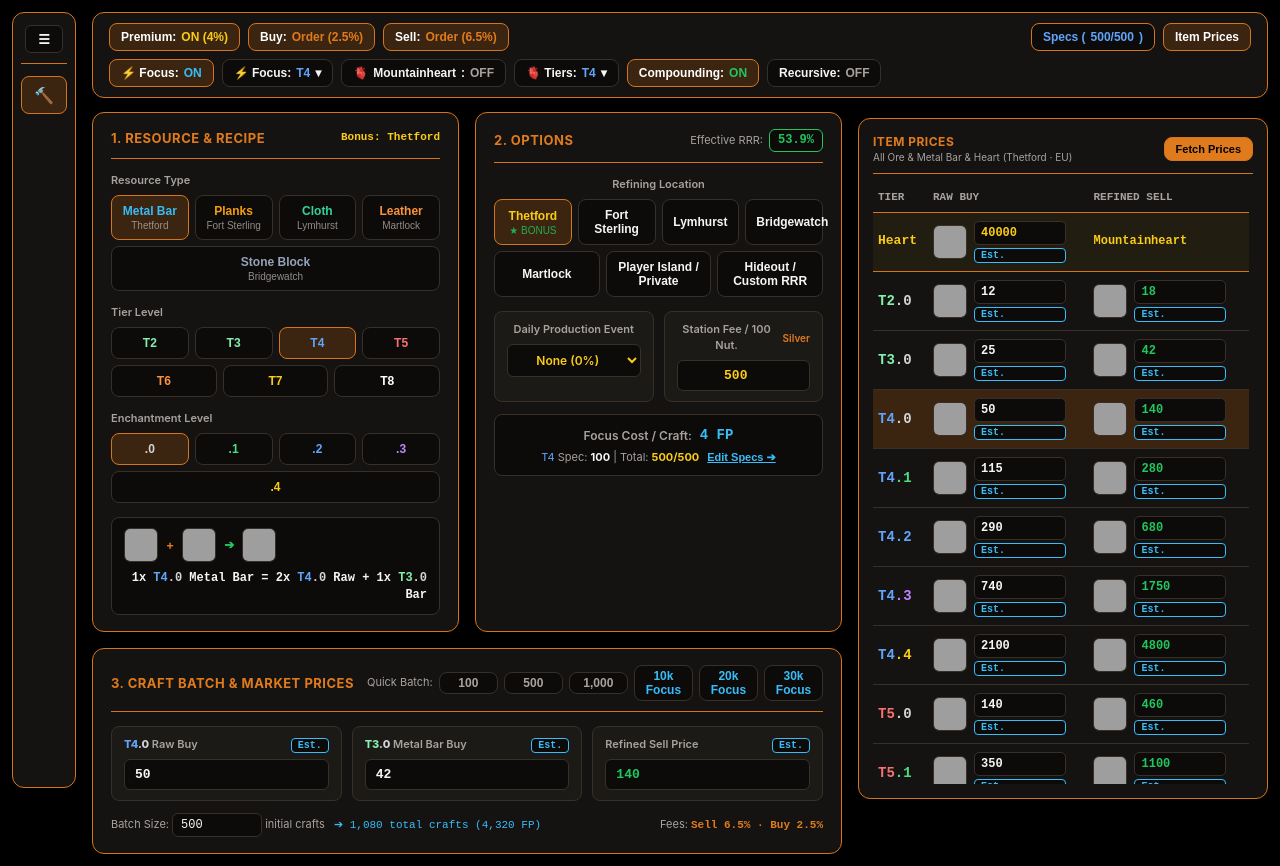
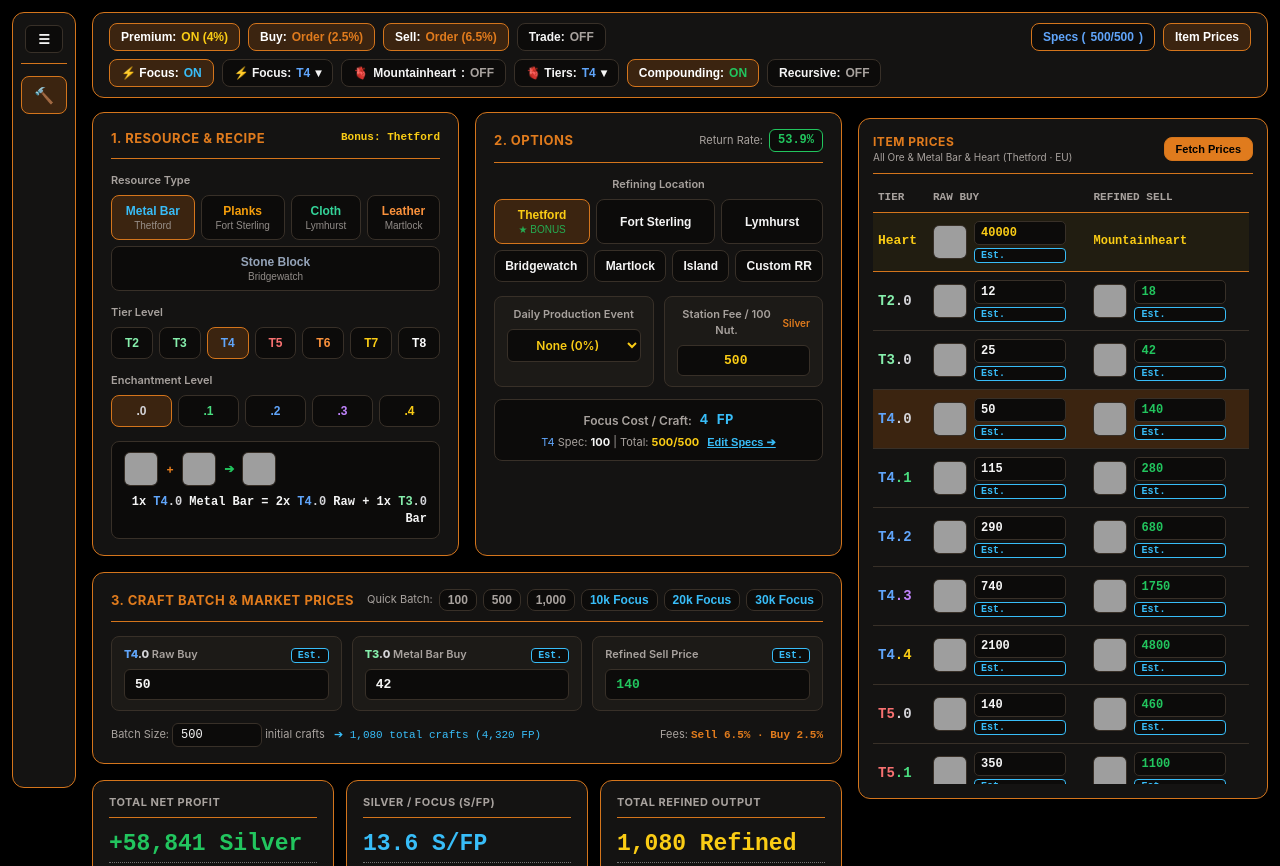
Before and after one commit to kamilexed/kamilexed-albion, a website: page refining.html in a window 1280 px wide. Shown: the top 866 px of the page. Drawn offline with Linux system fonts and the light colour scheme; grey boxes are pictures that could not be loaded.

Commit message:
Add Direct Trade 0% tax toggle, fix Bridgewatch centering, update labels, and lock tier picker position

```diff
--- a/albion_rules.js
+++ b/albion_rules.js
@@ -91,8 +91,8 @@
       { id: 'Lymhurst', name: 'Lymhurst', bonus: 'fiber', isCity: true },
       { id: 'Bridgewatch', name: 'Bridgewatch', bonus: 'stone', isCity: true },
       { id: 'Martlock', name: 'Martlock', bonus: 'hide', isCity: true },
-      { id: 'Island', name: 'Player Island / Private', bonus: null, isCity: false },
-      { id: 'Custom', name: 'Hideout / Custom RRR', bonus: null, isCity: false },
+      { id: 'Island', name: 'Island', bonus: null, isCity: false },
+      { id: 'Custom', name: 'Custom RR', bonus: null, isCity: false },
     ];
 
     // Tier requirements and verified base Item Values / Focus Costs
@@ -256,10 +256,12 @@
     /**
      * Market Fee rate calculation.
      * verified: Albion Market Rules:
+     * - Direct Trade (player-to-player outside the Market): 0% tax & 0% setup fee.
      * - Market Tax: 4% with Premium, 8% without Premium.
-     * - Listing / Setup Fee: 2.5% for Sell Orders, 0% for Direct/Instant Sell.
+     * - Listing / Setup Fee: 2.5% for Sell Orders, 0% for Instant Sell.
      */
-    function getMarketFeeRate({ hasPremium = true, orderType = 'sell_order' }) {
+    function getMarketFeeRate({ hasPremium = true, orderType = 'sell_order', directTrade = false }) {
+      if (directTrade || orderType === 'direct_trade') return 0.0;
       const baseTax = hasPremium ? 0.04 : 0.08;
       const setupFee = orderType === 'sell_order' ? 0.025 : 0.0;
       return baseTax + setupFee;
--- a/refining.html
+++ b/refining.html
@@ -302,7 +302,8 @@
       display: none;
       position: absolute;
       top: calc(100% + 6px);
-      right: 0;
+      left: 0;
+      right: auto;
       z-index: 500;
       background: var(--surface);
       border: 1.5px solid var(--border);
@@ -435,8 +436,8 @@
     }
 
     .btn-item {
-      flex: 1;
-      min-width: 64px;
+      flex: 1 1 auto;
+      min-width: fit-content;
       background: var(--surface-well);
       border: 1px solid var(--border-subtle);
       color: var(--text-muted);
@@ -445,7 +446,12 @@
       font-size: 12px;
       font-weight: 700;
       cursor: pointer;
+      display: flex;
+      flex-direction: column;
+      align-items: center;
+      justify-content: center;
       text-align: center;
+      white-space: nowrap;
       transition: background 0.12s, border-color 0.12s;
     }
 
@@ -848,6 +854,10 @@
             <button id="orderTypeToggle" class="btn-toggle active" type="button" title="Sell Order (tax + 2.5% setup fee) vs Instant Sell (tax only)">
               Sell: <span style="color: var(--accent);">Order (6.5%)</span>
             </button>
+
+            <button id="directTradeToggle" class="btn-toggle" type="button" title="Direct player-to-player trade (0% market sales tax &amp; setup fee)">
+              Trade: <span style="color: var(--text-muted);">OFF</span>
+            </button>
           </div>
 
           <div class="controls-cluster">
@@ -963,7 +973,7 @@
             <div class="card-header">
               <h2 class="card-title">2. Options</h2>
               <div style="display: flex; align-items: center; gap: 6px;">
-                <span style="font-size: 11px; color: var(--text-muted);">Effective RRR:</span>
+                <span style="font-size: 11px; color: var(--text-muted);">Return Rate:</span>
                 <span id="rrrBadge" style="font-size: 12px; font-weight: 800; font-family: monospace; color: var(--success); background: var(--surface-well); border: 1px solid var(--success); padding: 2px 8px; border-radius: 6px;" data-tooltip="Resource Return Rate applied to every craft">
                   53.9%
                 </span>
@@ -973,10 +983,10 @@
             <div class="section-label">Refining Location</div>
             <div class="btn-group" id="cityGroup"></div>
 
-            <!-- Custom RRR Box -->
+            <!-- Custom RR Box -->
             <div id="customRRRBox" style="display: none; background: var(--surface-alt); border: 1px solid var(--border-subtle); border-radius: 8px; padding: 9px 12px; margin-bottom: 12px;">
               <div class="options-center-row" style="font-size: 12px;">
-                <span style="color: var(--text-muted); font-weight: 600;">Custom Hideout / Zone RRR (%):</span>
+                <span style="color: var(--text-muted); font-weight: 600;">Custom RR (%):</span>
                 <input type="number" id="customRRRInput" min="0" max="90" step="0.1" value="53.9" class="inline-input" style="width: 80px; color: var(--success);">
               </div>
             </div>
@@ -1321,6 +1331,7 @@
       let hasPremium = true;
       let buyOrderType = 'buy_order';
       let orderType = 'sell_order';
+      let directTrade = false;
       let useHeart = false;
       let isRecursive = false;
       let focusTiers = { 3: false, 4: true, 5: false, 6: false, 7: false, 8: false };
@@ -1383,6 +1394,7 @@
       const premiumToggle = document.getElementById('premiumToggle');
       const buyOrderToggle = document.getElementById('buyOrderToggle');
       const orderTypeToggle = document.getElementById('orderTypeToggle');
+      const directTradeToggle = document.getElementById('directTradeToggle');
       const fetchAllPricesBtn = document.getElementById('fetchAllPricesBtn');
       const resourceGroup = document.getElementById('resourceGroup');
       const tierGroup = document.getElementById('tierGroup');
@@ -1462,7 +1474,7 @@
       const SESSION_STORAGE_KEY = 'ALBION_REFINING_SESSION_V1';
 
       function syncControlsUI() {
-        const sellTaxPct = (R.getMarketFeeRate({ hasPremium, orderType }) * 100).toFixed(1).replace(/\.0$/, '');
+        const sellTaxPct = (R.getMarketFeeRate({ hasPremium, orderType, directTrade }) * 100).toFixed(1).replace(/\.0$/, '');
         const buyTaxPct = (R.getBuyFeeRate({ buyOrderType }) * 100).toFixed(1).replace(/\.0$/, '');
 
         premiumToggle.className = 'btn-toggle' + (hasPremium ? ' active' : '');
@@ -1471,8 +1483,14 @@
         buyOrderToggle.className = 'btn-toggle' + (buyOrderType === 'buy_order' ? ' active' : '');
         buyOrderToggle.innerHTML = `Buy: <span style="color: ${buyOrderType === 'buy_order' ? 'var(--accent)' : 'var(--success)'};">${buyOrderType === 'buy_order' ? `Order (${buyTaxPct}%)` : `Instant (${buyTaxPct}%)`}</span>`;
 
-        orderTypeToggle.className = 'btn-toggle' + (orderType === 'sell_order' ? ' active' : '');
-        orderTypeToggle.innerHTML = `Sell: <span style="color: var(--accent);">${orderType === 'sell_order' ? `Order (${sellTaxPct}%)` : `Instant (${sellTaxPct}%)`}</span>`;
+        orderTypeToggle.disabled = directTrade;
+        orderTypeToggle.className = 'btn-toggle' + (!directTrade && orderType === 'sell_order' ? ' active' : '');
+        orderTypeToggle.innerHTML = directTrade
+          ? `Sell: <span style="color: var(--text-muted);">Trade (0%)</span>`
+          : `Sell: <span style="color: var(--accent);">${orderType === 'sell_order' ? `Order (${sellTaxPct}%)` : `Instant (${sellTaxPct}%)`}</span>`;
+
+        directTradeToggle.className = 'btn-toggle' + (directTrade ? ' active' : '');
+        directTradeToggle.innerHTML = `Trade: <span style="color: ${directTrade ? 'var(--success)' : 'var(--text-muted)'};">${directTrade ? 'ON (0%)' : 'OFF'}</span>`;
 
         compoundToggle.className = 'btn-toggle' + (compound ? ' active' : '');
         compoundToggle.innerHTML = `Compounding: <span style="color: ${compound ? 'var(--success)' : 'var(--text-muted)'};">${compound ? 'ON' : 'OFF'}</span>`;
@@ -1505,6 +1523,7 @@
             hasPremium,
             buyOrderType,
             orderType,
+            directTrade,
             useHeart,
             isRecursive,
             focusTiers,
@@ -1545,6 +1564,7 @@
           if (typeof s.hasPremium === 'boolean') hasPremium = s.hasPremium;
           if (s.buyOrderType === 'buy_order' || s.buyOrderType === 'instant_buy') buyOrderType = s.buyOrderType;
           if (s.orderType === 'sell_order' || s.orderType === 'instant_sell') orderType = s.orderType;
+          if (typeof s.directTrade === 'boolean') directTrade = s.directTrade;
           if (typeof s.useHeart === 'boolean') useHeart = s.useHeart;
           if (typeof s.isRecursive === 'boolean') isRecursive = s.isRecursive;
           if (s.focusTiers && typeof s.focusTiers === 'object') focusTiers = { ...focusTiers, ...s.focusTiers };
@@ -1749,7 +1769,14 @@
       };
 
       orderTypeToggle.onclick = () => {
+        if (directTrade) return;
         orderType = orderType === 'sell_order' ? 'instant_sell' : 'sell_order';
+        syncControlsUI();
+        render();
+      };
+
+      directTradeToggle.onclick = () => {
+        directTrade = !directTrade;
         syncControlsUI();
         render();
       };
@@ -2331,7 +2358,7 @@
           specs,
         });
 
-        const marketFeeRate = R.getMarketFeeRate({ hasPremium, orderType });
+        const marketFeeRate = R.getMarketFeeRate({ hasPremium, orderType, directTrade });
         const buyFeeRate = R.getBuyFeeRate({ buyOrderType });
 
         // Labels
--- a/tests.js
+++ b/tests.js
@@ -111,6 +111,8 @@ assert(Math.abs(taxPremInstant - 0.04) < 0.001, 'Premium Instant Sell fee is 4.0
 
 const taxNoPremSellOrder = getMarketFeeRate({ hasPremium: false, orderType: 'sell_order' });
 assert(Math.abs(taxNoPremSellOrder - 0.105) < 0.001, 'Non-Premium Sell Order fee is 10.5% (8% tax + 2.5% setup)');
+assert(getMarketFeeRate({ hasPremium: true, orderType: 'sell_order', directTrade: true }) === 0.0, 'Direct Trade removes all sales tax and setup fees (0%)');
+assert(getMarketFeeRate({ hasPremium: false, orderType: 'instant_sell', directTrade: true }) === 0.0, 'Direct Trade is 0% even without Premium');
 
 // 5. Lower-Tier Bar Return & Compounding Conservation Tests
 console.log('\n[5] Lower-Tier RRR Returns & Compounding Conservation:');
```
